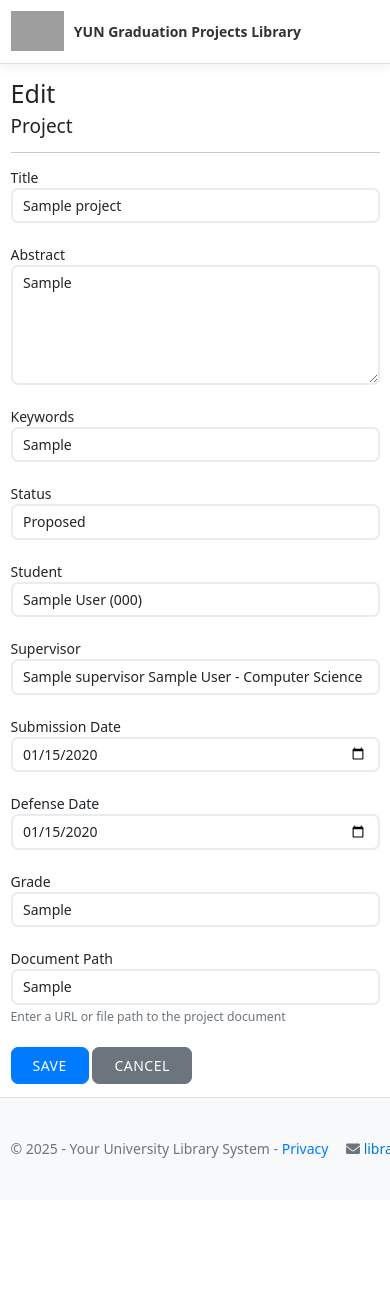
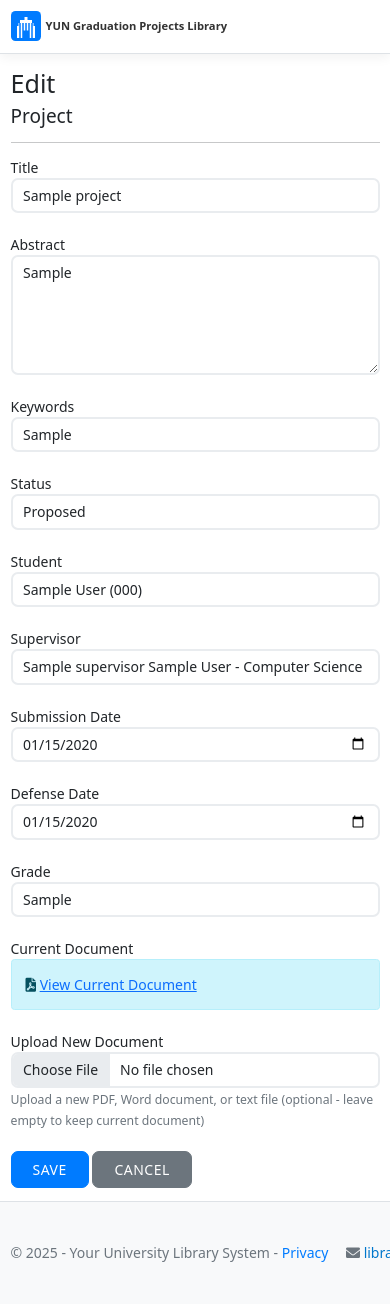
Before and after one commit to Chessmaster9899/LibraryApp-GraduationProjects, an ASP.NET Core app: page /Projects/Edit/1 in a window 390 px wide; the page is wider, and only the part inside the window is pictured. Before the commit the page ends 1158 px from the top of that part, so only its background shows below. Run offline with ASP.NET Core 8, Linux system fonts and the light colour scheme; empty tables hold one stand-in row (values such as "Sample post"); style sheets or scripts are compiled from the project's sources; database files in the repository are not loaded; grey boxes are pictures that could not be loaded.

Commit message:
Fix all errors and implement comprehensive improvements: file uploads, search filters, asset fallbacks, mobile optimization
Co-authored-by: Chessmaster9899 <209350528+Chessmaster9899@users.noreply.github.com>

```diff
--- a/LibraryApp/Controllers/ProjectsController.cs
+++ b/LibraryApp/Controllers/ProjectsController.cs
@@ -10,10 +10,12 @@ namespace LibraryApp.Controllers
     public class ProjectsController : BaseController
     {
         private readonly LibraryContext _context;
+        private readonly IWebHostEnvironment _webHostEnvironment;
 
-        public ProjectsController(LibraryContext context, IUniversitySettingsService universitySettings) : base(universitySettings)
+        public ProjectsController(LibraryContext context, IUniversitySettingsService universitySettings, IWebHostEnvironment webHostEnvironment) : base(universitySettings)
         {
             _context = context;
+            _webHostEnvironment = webHostEnvironment;
         }
 
         // GET: Projects
@@ -28,8 +30,8 @@ namespace LibraryApp.Controllers
             if (!string.IsNullOrEmpty(searchTitle))
             {
                 projectsQuery = projectsQuery.Where(p => p.Title.Contains(searchTitle) ||
-                                                   p.Abstract.Contains(searchTitle) ||
-                                                   p.Keywords.Contains(searchTitle));
+                                                   (p.Abstract != null && p.Abstract.Contains(searchTitle)) ||
+                                                   (p.Keywords != null && p.Keywords.Contains(searchTitle)));
                 ViewData["SearchTitle"] = searchTitle;
             }
 
@@ -48,6 +50,17 @@ namespace LibraryApp.Controllers
             var projects = await projectsQuery
                 .OrderByDescending(p => p.SubmissionDate)
                 .ToListAsync();
+
+            // Populate supervisor dropdown
+            var supervisors = await _context.Supervisors
+                .OrderBy(s => s.FirstName)
+                .ThenBy(s => s.LastName)
+                .Select(s => new {
+                    Id = s.Id,
+                    DisplayText = s.Title + " " + s.FirstName + " " + s.LastName
+                })
+                .ToListAsync();
+            ViewData["Supervisors"] = supervisors;
 
             return View(projects);
         }
@@ -97,8 +110,25 @@ namespace LibraryApp.Controllers
         // POST: Projects/Create
         [HttpPost]
         [ValidateAntiForgeryToken]
-        public async Task<IActionResult> Create([Bind("Id,Title,Abstract,Keywords,Status,SubmissionDate,DefenseDate,Grade,DocumentPath,StudentId,SupervisorId")] Project project)
+        public async Task<IActionResult> Create([Bind("Id,Title,Abstract,Keywords,Status,SubmissionDate,DefenseDate,Grade,StudentId,SupervisorId")] Project project, IFormFile? documentFile)
         {
+            // Handle file upload
+            if (documentFile != null && documentFile.Length > 0)
+            {
+                var uploadsFolder = Path.Combine(_webHostEnvironment.WebRootPath, "documents");
+                Directory.CreateDirectory(uploadsFolder);
+
+                var uniqueFileName = Guid.NewGuid().ToString() + "_" + documentFile.FileName;
+                var filePath = Path.Combine(uploadsFolder, uniqueFileName);
+
+                using (var fileStream = new FileStream(filePath, FileMode.Create))
+                {
+                    await documentFile.CopyToAsync(fileStream);
+                }
+
+                project.DocumentPath = "/documents/" + uniqueFileName;
+            }
+
             if (ModelState.IsValid)
             {
                 _context.Add(project);
@@ -157,11 +187,38 @@ namespace LibraryApp.Controllers
         // POST: Projects/Edit/5
         [HttpPost]
         [ValidateAntiForgeryToken]
-        public async Task<IActionResult> Edit(int id, [Bind("Id,Title,Abstract,Keywords,Status,SubmissionDate,DefenseDate,Grade,DocumentPath,StudentId,SupervisorId")] Project project)
+        public async Task<IActionResult> Edit(int id, [Bind("Id,Title,Abstract,Keywords,Status,SubmissionDate,DefenseDate,Grade,DocumentPath,StudentId,SupervisorId")] Project project, IFormFile? documentFile)
         {
             if (id != project.Id)
             {
                 return NotFound();
+            }
+
+            // Handle file upload
+            if (documentFile != null && documentFile.Length > 0)
+            {
+                var uploadsFolder = Path.Combine(_webHostEnvironment.WebRootPath, "documents");
+                Directory.CreateDirectory(uploadsFolder);
+
+                // Delete old file if it exists
+                if (!string.IsNullOrEmpty(project.DocumentPath))
+                {
+                    var oldFilePath = Path.Combine(_webHostEnvironment.WebRootPath, project.DocumentPath.TrimStart('/'));
+                    if (System.IO.File.Exists(oldFilePath))
+                    {
+                        System.IO.File.Delete(oldFilePath);
+                    }
+                }
+
+                var uniqueFileName = Guid.NewGuid().ToString() + "_" + documentFile.FileName;
+                var filePath = Path.Combine(uploadsFolder, uniqueFileName);
+
+                using (var fileStream = new FileStream(filePath, FileMode.Create))
+                {
+                    await documentFile.CopyToAsync(fileStream);
+                }
+
+                project.DocumentPath = "/documents/" + uniqueFileName;
             }
 
             if (ModelState.IsValid)
--- a/LibraryApp/Views/Projects/Edit.cshtml
+++ b/LibraryApp/Views/Projects/Edit.cshtml
@@ -10,7 +10,7 @@
 <hr />
 <div class="row">
     <div class="col-md-8">
-        <form asp-action="Edit">
+        <form asp-action="Edit" enctype="multipart/form-data">
             <div asp-validation-summary="ModelOnly" class="text-danger"></div>
             <input type="hidden" asp-for="Id" />
 
@@ -74,10 +74,27 @@
             </div>
 
             <div class="form-group">
-                <label asp-for="DocumentPath" class="control-label"></label>
-                <input asp-for="DocumentPath" class="form-control" placeholder="Enter document URL or file path" />
-                <span asp-validation-for="DocumentPath" class="text-danger"></span>
-                <small class="form-text text-muted">Enter a URL or file path to the project document</small>
+                <label class="control-label">Current Document</label>
+                @if (!string.IsNullOrEmpty(Model.DocumentPath))
+                {
+                    <div class="alert alert-info">
+                        <i class="fas fa-file-pdf"></i>
+                        <a href="@Model.DocumentPath" target="_blank">View Current Document</a>
+                    </div>
+                }
+                else
+                {
+                    <div class="alert alert-warning">
+                        <i class="fas fa-exclamation-triangle"></i>
+                        No document currently uploaded
+                    </div>
+                }
+            </div>
+
+            <div class="form-group">
+                <label for="documentFile" class="control-label">Upload New Document</label>
+                <input type="file" name="documentFile" class="form-control" accept=".pdf,.doc,.docx,.txt" />
+                <small class="form-text text-muted">Upload a new PDF, Word document, or text file (optional - leave empty to keep current document)</small>
             </div>
 
             <div class="form-group">
--- a/LibraryApp/Views/Shared/_Layout.cshtml
+++ b/LibraryApp/Views/Shared/_Layout.cshtml
@@ -51,6 +51,41 @@
             height: 40px;
             margin-right: 10px;
         }
+
+        /* Mobile optimizations */
+        @@media (max-width: 768px) {
+            .navbar-brand span {
+                font-size: 0.9rem;
+            }
+
+            .navbar-brand-logo {
+                height: 35px;
+            }
+
+            .table-responsive {
+                font-size: 0.85rem;
+            }
+
+            .btn-group .btn {
+                padding: 0.25rem 0.5rem;
+                font-size: 0.8rem;
+            }
+
+            .card-body {
+                padding: 1rem;
+            }
+        }
+
+        @@media (max-width: 576px) {
+            .navbar-brand-logo {
+                height: 30px;
+                margin-right: 5px;
+            }
+
+            .navbar-brand span {
+                font-size: 0.8rem;
+            }
+        }
     </style>
 </head>
 <body>
@@ -58,7 +93,8 @@
         <nav class="navbar navbar-expand-sm navbar-toggleable-sm border-bottom box-shadow mb-3">
             <div class="container-fluid">
                 <a class="navbar-brand d-flex align-items-center" asp-area="" asp-controller="Home" asp-action="Index">
-                    <img src="@ViewBag.UniversitySettings.LogoPath" alt="@ViewBag.UniversitySettings.Name Logo" class="navbar-brand-logo" onerror="this.style.display='none'" />
+                    <img id="universityLogo" src="@ViewBag.UniversitySettings.LogoPath" alt="@ViewBag.UniversitySettings.Name Logo" class="navbar-brand-logo"
+                         onerror="this.src='/images/defaults/logo.svg'" />
                     <span>@ViewBag.UniversitySettings.ShortName @ViewBag.UniversitySettings.ApplicationTitle</span>
                 </a>
                 <button class="navbar-toggler" type="button" data-bs-toggle="collapse" data-bs-target=".navbar-collapse" aria-controls="navbarSupportedContent"
--- a/LibraryApp/appsettings.json
+++ b/LibraryApp/appsettings.json
@@ -14,7 +14,7 @@
     "ShortName": "YUN",
     "ApplicationTitle": "Graduation Projects Library",
     "TagLine": "Manage and track graduation projects, students, and supervisors",
-    "LogoPath": "/images/university/logo.png",
+    "LogoPath": "/images/university/logo.svg",
     "FaviconPath": "/images/university/favicon.ico",
     "FooterText": "Your University Library System",
     "ContactEmail": "library@youruniversity.edu",
```
Also changed, not shown: LibraryApp/Services/UniversitySettingsService.cs (+69 -0 lines), LibraryApp/Views/Projects/Create.cshtml (+4 -4 lines), LibraryApp/Views/Projects/Index.cshtml (+9 -1 lines), UNIVERSITY-THEMING-GUIDE.md (+33 -2 lines), LibraryApp/wwwroot/images/defaults/favicon.svg (added), LibraryApp/wwwroot/images/defaults/logo.svg (added), LibraryApp/wwwroot/images/university/logo.svg (added).
